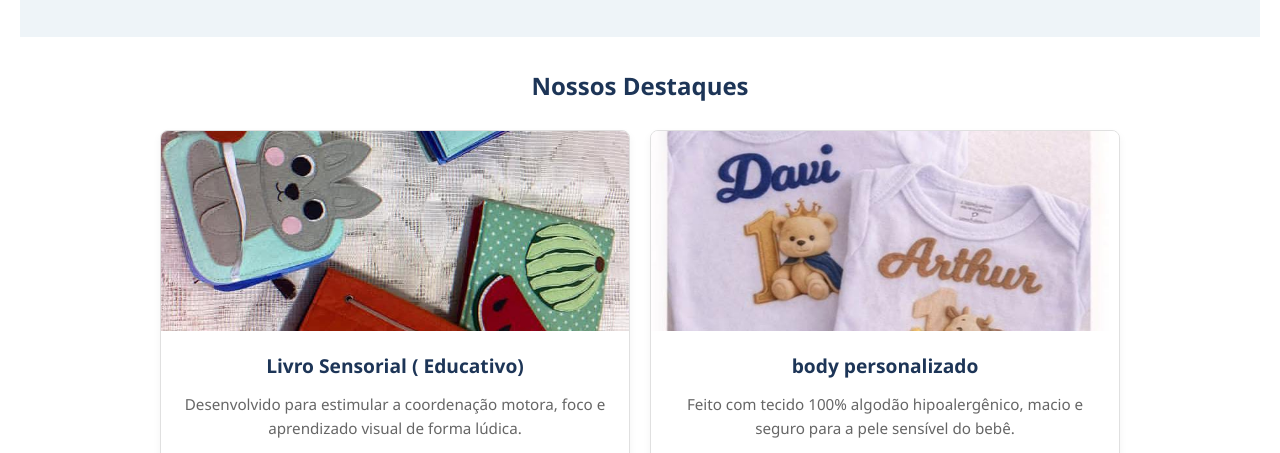
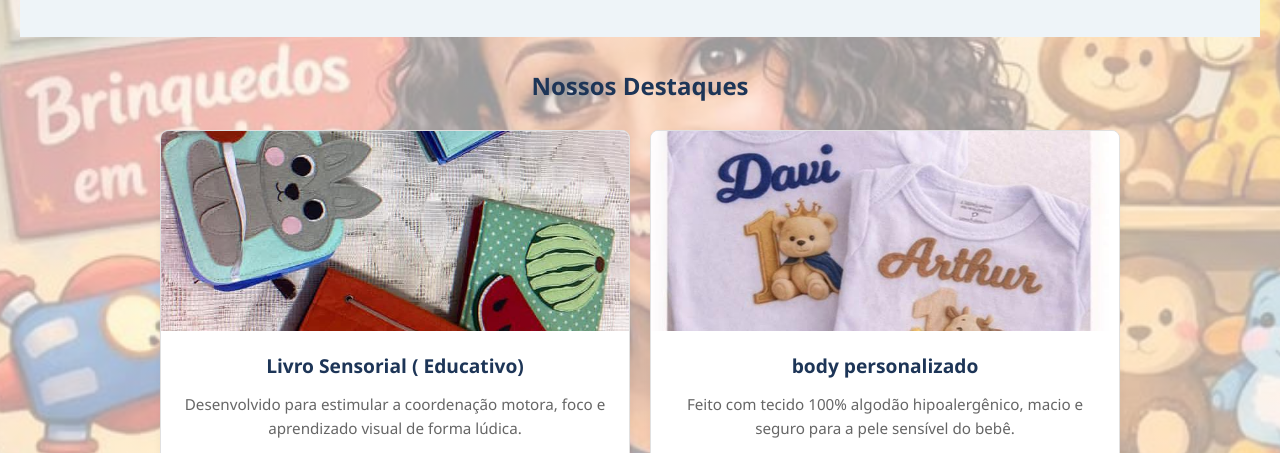
Before and after one commit to renancamargo3062-alt/atelie-infantil, a plain HTML site: page index.html in a window 1280 px wide. Shown: the part 316-769 px from the top of the page. Drawn offline with Linux system fonts and the light colour scheme; files whose address does not match are found by name.

Commit message:
Update style.css

```diff
--- a/style.css
+++ b/style.css
@@ -286,7 +286,7 @@ footer {
 /* Seção de Apresentação com a Foto da sua Mãe ao Fundo */
 body {
     /* 1. Aqui você coloca o caminho da foto e uma cor escura/clara por cima para dar transparência */
-    background: linear-gradient(rgba(255, 255, 255, 0.60), rgba(255, 255, 255, 0.60)), url('imagens/renata2.jpg.jpeg');
+    background: linear-gradient(rgba(255, 255, 255, 0.60), rgba(255, 255, 255, 0.60)), url('renata2.jpg.jpeg');
 
     /* 2. Configurações para a imagem cobrir o espaço direitinho sem distorcer */
     background-size: cover;
```
